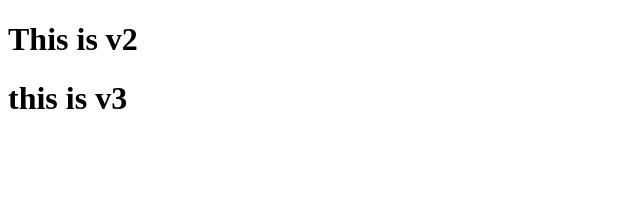
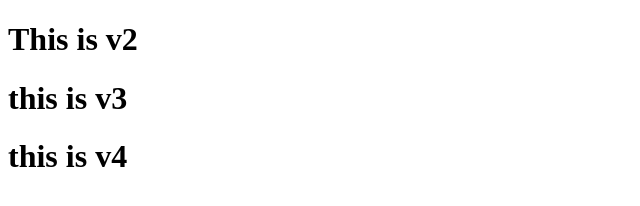
Before and after one commit to yatharth70/gitrepo, a plain HTML site: page index.html in a window 1280 px wide. Shown: the whole page, without its empty margins (0-640 px from the left). Drawn offline with Linux system fonts and the light colour scheme.

Commit message:
index.html

```diff
--- a/index.html
+++ b/index.html
@@ -8,5 +8,6 @@
 <body>
     <h1>This is v2</h1>
     <h1>this is v3</h1>
+    <h1>this is v4</h1>
 </body>
 </html>
```
